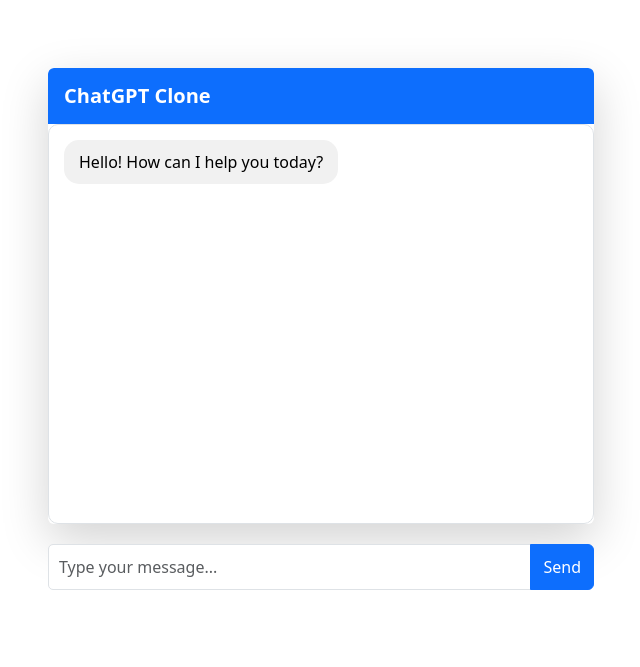
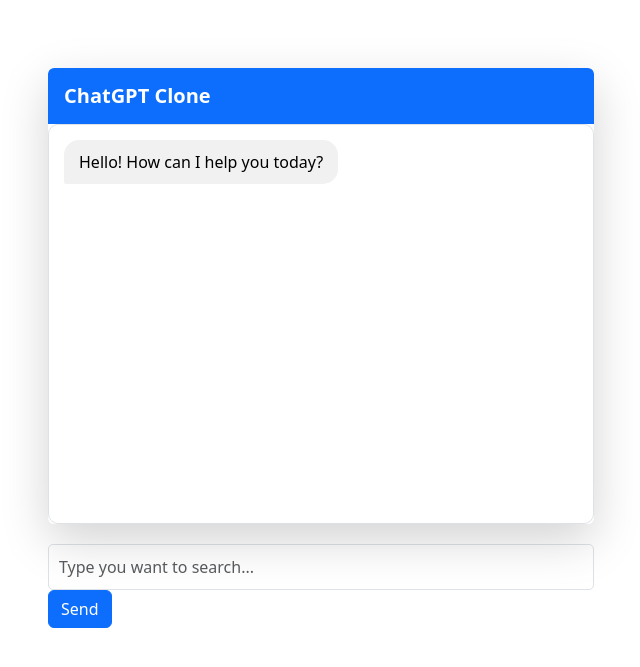
Before and after one commit to Anujakhatri/chatgpt_clone, a Python web app: template frontend/templates/index.html in a window 1280 px wide. Shown: the top 667 px of the page, without its empty margins (319-959 px from the left). Run offline with Jinja, Linux system fonts and the light colour scheme; the template is opened without the code that fills it, so the values that code supplies are empty.

Commit message:
refactor: rename UI elements, update input placeholder, and expand chatbot response logic

```diff
--- a/frontend/static/app.js
+++ b/frontend/static/app.js
@@ -1,9 +1,9 @@
-const chatBox = document.getElementById('chat-box');
+const chatBox = document.getElementById('chat');
 const userInput = document.getElementById('user-input');
 
-function sendMessage(){
+function sendMessage() {
   const text = userInput.value.trim();
-    if (text ==''){
+  if (text == '') {
     return;
   }
   addMessage(text, "user");
@@ -13,7 +13,6 @@
     const reply = getReply(text);
     addMessage(reply, "bot");
   }, 500);
-
 }
 
 function addMessage(text, sender) {
@@ -25,18 +24,21 @@
 
   chatBox.scrollTop = chatBox.scrollHeight;
 }
-
 function getReply(input) {
   input = input.toLowerCase();
 
   if (input.includes("hello")) return "Hi there!";
-  if (input.includes("how are you")) return "I'm just code, but I'm doing great!";
+  if (input.includes("how are you")) return "I'm doing great! How about you?";
+  if (input.includes("who are you")) return "I am a chatbot created by Anuja";
+  if (input.includes("can you help me?")) return "I can help you with anything!";
+  if (input.includes("what is python")) return "Python is a high-level, interpreted programming language.";
   if (input.includes("bye")) return "Goodbye!";
 
   return "I don't understand that yet.";
 }
 
-userInput.addEventListener("keypress", function(e) {
+//handle enter key event
+userInput.addEventListener("keypress", function (e) {
   if (e.key === "Enter") {
     sendMessage();
   }
--- a/frontend/static/style.css
+++ b/frontend/static/style.css
@@ -3,7 +3,7 @@
   margin: 20px auto;
 }
 
-.chat-box {
+.chat {
   height: 400px;
   overflow-y: auto;
   padding: 15px;
@@ -15,7 +15,7 @@
   gap: 10px;
 }
 
-.input-section {
+.input {
   max-width: 600px;
   margin: 20px auto;
 }
@@ -31,15 +31,17 @@
   background-color: #007bff;
   color: white;
   align-self: flex-end;
+  border-bottom-right-radius: 2px;
 }
 
 .bot {
   background-color: #f1f1f1;
   color: black;
   align-self: flex-start;
+  border-bottom-left-radius: 2px;
 }
 
-.input-group input {
+.input-section input {
   padding: 10px;
   border-radius: 5px;
 }
--- a/frontend/templates/index.html
+++ b/frontend/templates/index.html
@@ -20,16 +20,14 @@
             <h5 class="mb-0 fw-semibold">ChatGPT Clone</h5>
           </div>
 
-          <!-- Chat Display Section -->
-          <div class="chat-box" id="chat-box">
+          <div class="chat" id="chat">
             <div class="message bot">Hello! How can I help you today?</div>
           </div>
         </div>
 
-        <!-- Gap and Input Section -->
-        <div class="input-section">
-          <div class="input-group">
-            <input type="text" id="user-input" class="form-control" placeholder="Type your message..."
+        <div class="input">
+          <div class="input-section">
+            <input type="text" id="user-input" class="form-control" placeholder="Type you want to search..."
               autocomplete="off" />
             <button class="btn btn-primary" onclick="sendMessage()">Send</button>
           </div>
```
Lines whose indentation alone changed are shown as unchanged.
